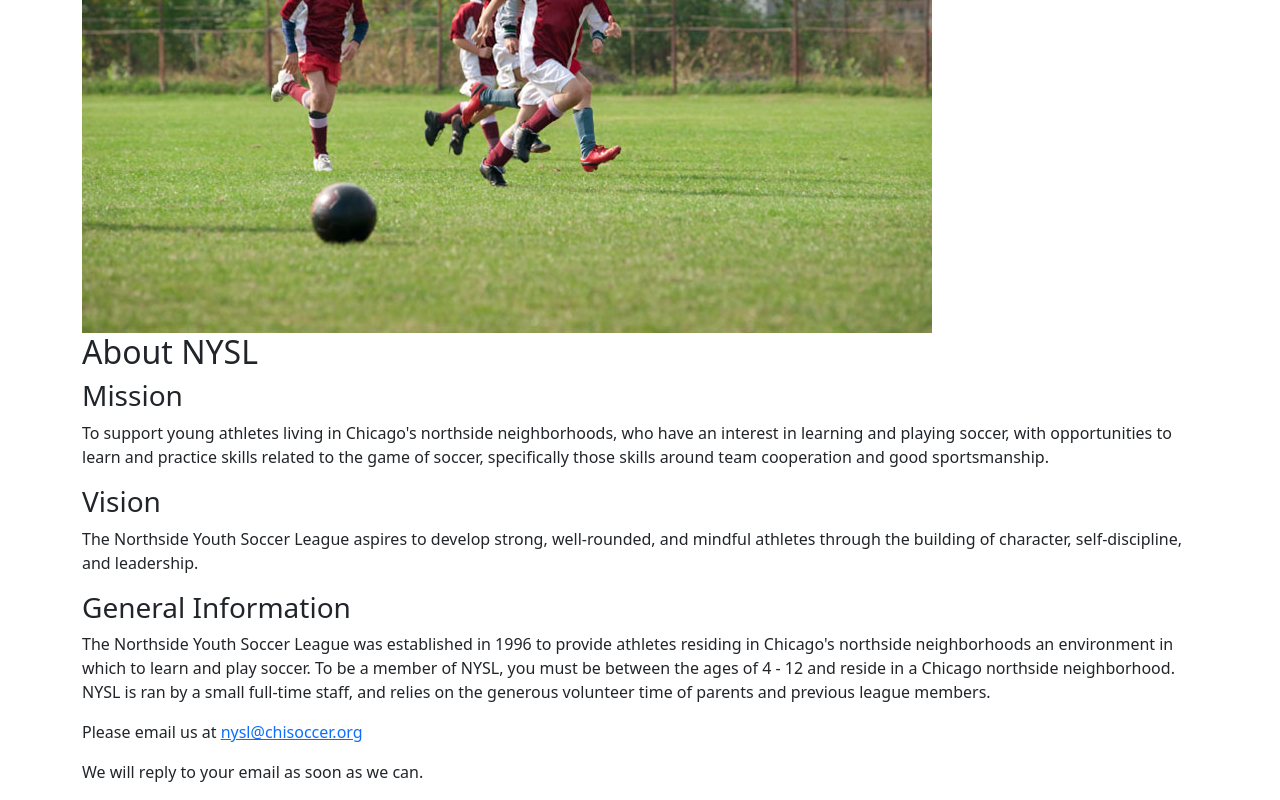
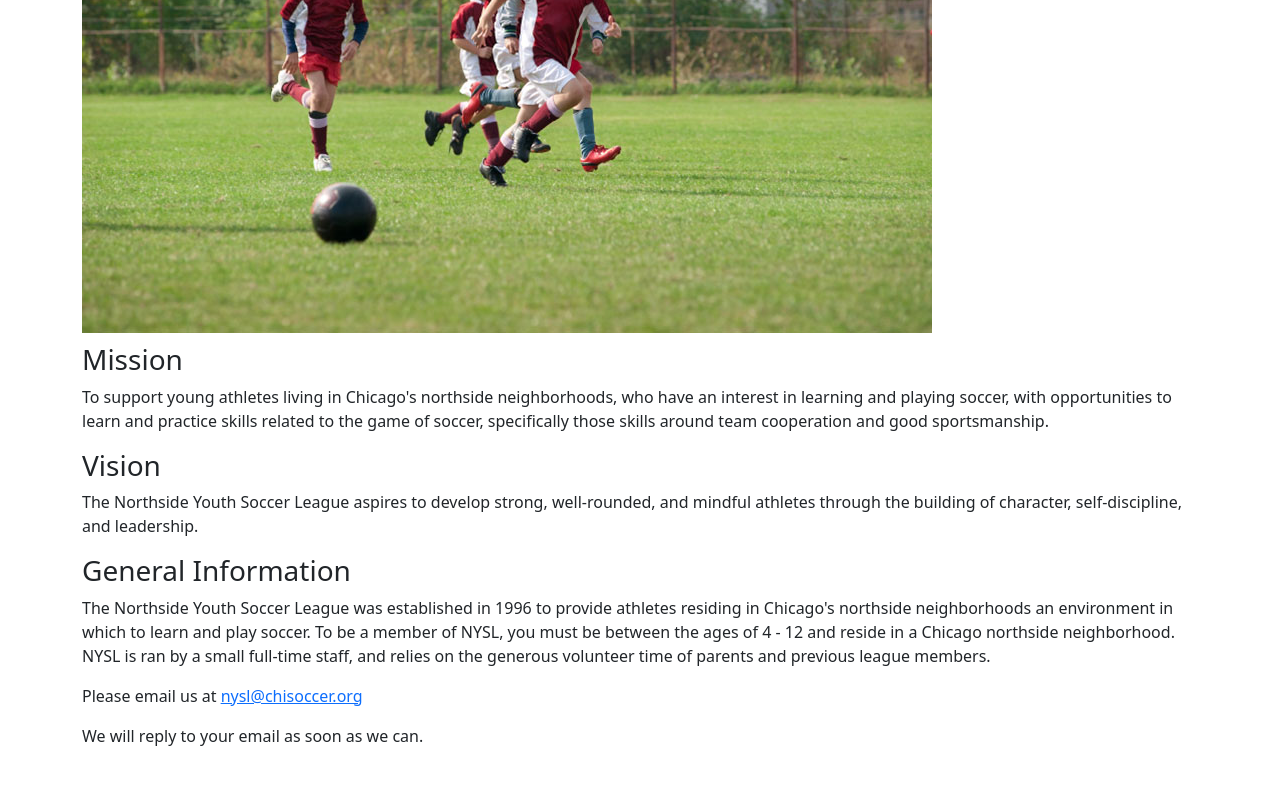
Before and after one commit to LaurenceWiles/NYSL-Mobile-Web-App, a React (Create React App) app: page / in a window 1280 px wide. Shown: the part 286-1086 px from the top of the page. After the commit the page ends 1050 px from the top, so only its background shows below. Built offline with nearby package versions, Linux system fonts and the light colour scheme.

Commit message:
refactor: refactored code for home screen

```diff
--- a/src/components/home.js
+++ b/src/components/home.js
@@ -10,10 +10,31 @@ export const Home = () => {
     return (
         <div>
 			<Container>
+			<HeadingText />
+			<Picture/>
+			<About />
+        	<Contact />
+			</Container>
+        </div>
+    )
+}
+
+
+const Picture = () => {
+  return <Image src={Photo} fluid />;
+}
+
+const HeadingText = () => {
+	return (
+		<div>
 			<h1>Northside Youth Soccer League</h1>
-			<Picture/>
-			<h2>About NYSL</h2>
-        	<div>
+		</div>
+	)
+}
+
+const About = () => {
+	return (
+			<div className='about-div'>
 			<h3>Mission</h3>
 			<p>To support young athletes living in Chicago's northside
 			neighborhoods, who have an interest in learning and playing
@@ -32,18 +53,15 @@ export const Home = () => {
 			northside neighborhood. NYSL is ran by a small full-time staff, and
 			relies on the generous volunteer time of parents and previous league
 			members.</p>
-			</div>
-        	<div>
+		</div>
+	)
+}
+
+const Contact = () => {
+	return (
+		<div>
 			<p>Please email us at <a href="mailto:nysl@chisoccer.org">nysl@chisoccer.org</a></p>
 			<p id='contact-bottom'>We will reply to your email as soon as we can.</p>
-			</div>
-			</Container>
-        </div>
-    )
+		</div>
+	)
 }
-
-
-
-const Picture = () => {
-  return <Image src={Photo} fluid />;
-}
--- a/src/index.css
+++ b/src/index.css
@@ -12,3 +12,7 @@ code {
   font-family: source-code-pro, Menlo, Monaco, Consolas, 'Courier New',
     monospace;
 }
+
+.about-div {
+  padding-top: 10px;
+}
```
Also changed, not shown: src/components/schedule.js (+0 -191 lines).
